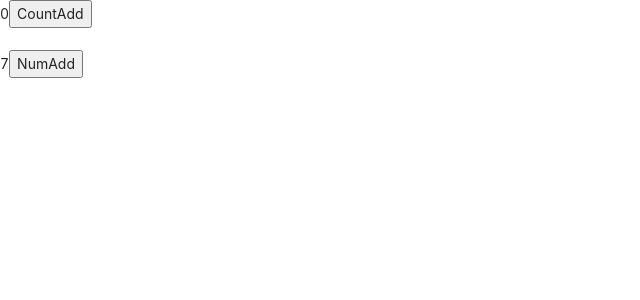
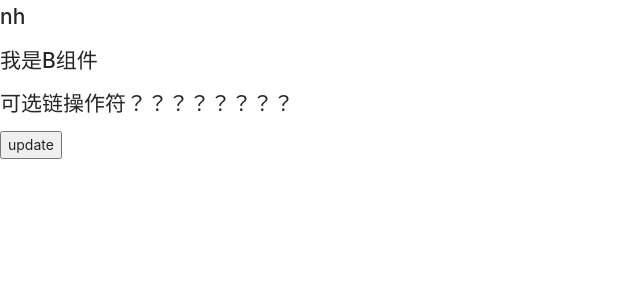
Before and after one commit to wavyhair/Hospital-Admin, a React (Create React App) app: page /playground in a window 1280 px wide. Shown: the top 300 px of the page, without its empty margins (0-640 px from the left). Built offline with nearby package versions, Linux system fonts and the light colour scheme.

Commit message:
🍻 Beer: playground update

```diff
--- a/src/pages/Playground/index.tsx
+++ b/src/pages/Playground/index.tsx
@@ -2,61 +2,123 @@
  * @Author: CHENJIE
  * @Date: 2022-10-24 10:57:31
  * @LastEditors: CHENJIE
- * @LastEditTime: 2022-10-25 17:24:13
+ * @LastEditTime: 2022-10-27 14:41:21
  * @FilePath: \hrss-react-ts\src\pages\Playground\index.tsx
  * @Description:
  */
 
-import { useEffect, useState } from "react"
-const Playground: React.FC = () => {
+import { PureComponent, useEffect, useState } from "react"
+import React, { Component } from 'react'
+import { render } from "nprogress"
+interface Props {
+    name?: string
+    children?: any
+    render?: (params: string) => void
+}
+interface State {
+    name: string
+}
+class Playground extends PureComponent<Props, State> {
+    state: State = {
+        name: 'nh'
+    }
+    // 点击
+    handleClick = () => {
+        this.setState({ name: '77' })
+    }
+    render() {
+        console.log('Playground render');
+        return (
+            <>
+                <A name={this.state.name} render={(name) => <B name={name} />} >
+                    {/* children render */}
+                    {/* <B /> */}
+                </A>
+                <button onClick={this.handleClick}>update</button>
+            </>
+        )
+    }
+}
 
-    const [count, setCount] = useState(0)
-    const [num, setNum] = useState(0)
-    // useEffect(() => {
-    //     // 执行时机：该 effect 会在组件第一次渲染以及每次组件更新后执行
-    //     document.title = `当前点击${count}次`
-    // })
-    // useEffect(() => {
-    //     /**
-    //      *     跳过不必要的执行，只在 count 变化时，才执行相应的 effect
-    //      *     useEffect(()=>{},[依赖项]) 依赖项的值变化才会执行 effect
-    //      *     如果 useEffect 回调函数中用到了某个数据，但是，没有出现在依赖项数组中，就会导致一些 Bug 出现
-    //      *     不要对依赖项撒谎 不要对依赖项撒谎 不要对依赖项撒谎
-    //      */
-    //     document.title = `当前点击${count}次`
-    // }, [count])
-    useEffect(() => {
-        /**
-         * useEffect 的第二个参数，还可以是一个空数组（[]）
-          *  表示只在组件第一次渲染后执行 effect
-           * 该 effect 只会在组件第一次渲染后执行，因此可以执行像事件绑定等只需要执行一次的操作。
-          *  相当于 class 组件的 componentDidMount 钩子函数的作用
-          * effect 的返回值是可选的，可省略。也可以返回一个清理函数，用来执行事件解绑等清理操作
-          * 清理函数的执行时机：
-        *      清理函数会在组件卸载时以及下一次副作用回调函数调用的时候执行，用于清除上一次的副作用。
-             *     如果依赖项为空数组，那么会在组件卸载时会执行。相当于组件的componetWillUnmount
-         */
-        // window.addEventListener('resize', () => {
-        //     console.log(' resize')
-        // })
-        let timer = setInterval(() => {
-            setNum(num => num + 1)
-            console.log('我是定时器')
-        }, 1000)
-        return () => clearInterval(timer)
-    }, [])
-    return (
-        <>
-            <div>
-                <span>{count}</span>
-                <button onClick={() => setCount(count + 1)}>CountAdd</button>
-            </div>
-            <br />
-            <div>
-                <span>{num}</span>
-                <button onClick={() => setNum(num + 1)}>NumAdd</button>
-            </div>
-        </>
-    )
+class A extends PureComponent<Props> {
+    render() {
+        console.log('A render');
+        console.log('this.props.children', this.props.children)
+        return (
+            <>
+                <h2>{this.props.name}</h2>
+                {/* children render */}
+                {/* <span>{this.props.children}</span> */}
+                {this.props.render && this.props.render('可选链操作符？？？？？？？？')}
+            </>
+        )
+
+
+
+
+    }
 }
+
+class B extends PureComponent<Props> {
+    render() {
+        return (
+            <>
+                <h2>我是B组件</h2>
+                <h2>{this.props.name}</h2>
+            </>
+        )
+    }
+}
+
+// const Playground: React.FC = () => {
+
+//     const [count, setCount] = useState(0)
+//     const [num, setNum] = useState(0)
+//     // useEffect(() => {
+//     //     // 执行时机：该 effect 会在组件第一次渲染以及每次组件更新后执行
+//     //     document.title = `当前点击${count}次`
+//     // })
+//     // useEffect(() => {
+//     //     /**
+//     //      *     跳过不必要的执行，只在 count 变化时，才执行相应的 effect
+//     //      *     useEffect(()=>{},[依赖项]) 依赖项的值变化才会执行 effect
+//     //      *     如果 useEffect 回调函数中用到了某个数据，但是，没有出现在依赖项数组中，就会导致一些 Bug 出现
+//     //      *     不要对依赖项撒谎 不要对依赖项撒谎 不要对依赖项撒谎
+//     //      */
+//     //     document.title = `当前点击${count}次`
+//     // }, [count])
+//     useEffect(() => {
+//         /**
+//          * useEffect 的第二个参数，还可以是一个空数组（[]）
+//           *  表示只在组件第一次渲染后执行 effect
+//            * 该 effect 只会在组件第一次渲染后执行，因此可以执行像事件绑定等只需要执行一次的操作。
+//           *  相当于 class 组件的 componentDidMount 钩子函数的作用
+//           * effect 的返回值是可选的，可省略。也可以返回一个清理函数，用来执行事件解绑等清理操作
+//           * 清理函数的执行时机：
+//         *      清理函数会在组件卸载时以及下一次副作用回调函数调用的时候执行，用于清除上一次的副作用。
+//              *     如果依赖项为空数组，那么会在组件卸载时会执行。相当于组件的componetWillUnmount
+//          */
+//         // window.addEventListener('resize', () => {
+//         //     console.log(' resize')
+//         // })
+//         let timer = setInterval(() => {
+//             setNum(num => num + 1)
+//             console.log('我是定时器')
+//         }, 1000)
+//         return () => clearInterval(timer)
+//     }, [])
+//     return (
+//         <>
+//             <div>
+//                 <span>{count}</span>
+//                 <button onClick={() => setCount(count + 1)}>CountAdd</button>
+//             </div>
+//             <br />
+//             <div>
+//                 <span>{num}</span>
+//                 <button onClick={() => setNum(num + 1)}>NumAdd</button>
+//             </div>
+//         </>
+//     )
+// }
 export default Playground
--- a/src/routes/inedx.tsx
+++ b/src/routes/inedx.tsx
@@ -2,14 +2,14 @@
  * @Author: CHENJIE
  * @Date: 2022-10-20 15:41:55
  * @LastEditors: CHENJIE
- * @LastEditTime: 2022-10-26 11:42:40
+ * @LastEditTime: 2022-10-27 13:59:17
  * @FilePath: \hrss-react-ts\src\routes\inedx.tsx
  * @Description: routes
  */
 import Login from '@/pages/Login'
 import Layout from '@/pages/Layout'
 import { useRoutes, Navigate } from "react-router-dom"
-import { FC, lazy, Suspense } from "react";
+import { Component, FC, lazy, PureComponent, Suspense } from "react";
 import Loading from '@/components/Loading';
 const Dashboard = lazy(() => import('@/pages/Dashboard'))
 const Setting = lazy(() => import('@/pages/Setting'))
@@ -20,7 +20,7 @@ const NotFound = lazy(() => import('@/pages/404'))
 export const asyncRouter = [
 
 ]
-const load = (Comp: FC) => {
+const load = (Comp: FC | React.ElementType) => {
     return (
         // 因为路由懒加载，组件需要一段网络请求时间才能加载并渲染
         // 在组件还未渲染时，fallback就生效，来渲染一个加载进度条效果
```
